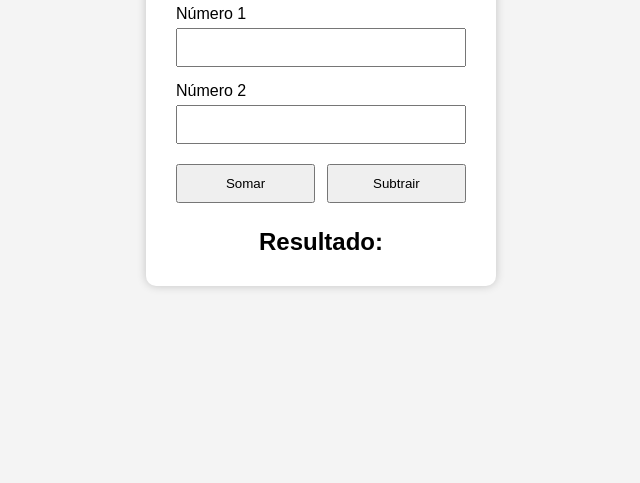
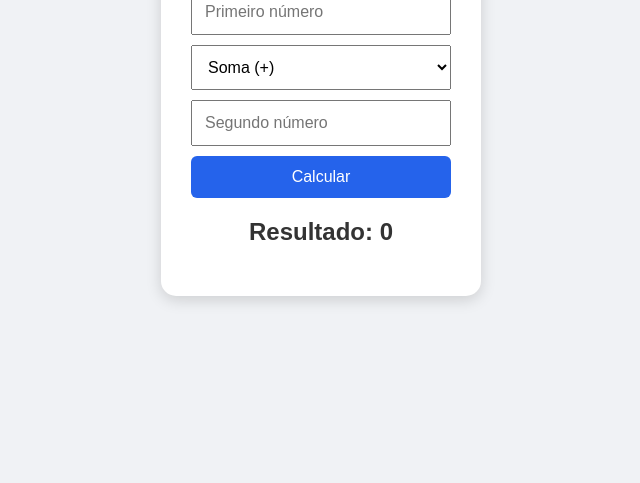
Before and after one commit to Lyviaanjos/calculadora-multifuncional, a plain HTML site: page calculadora multifuncional/index.html in a window 1280 px wide. Shown: the part 317-800 px from the top of the page, without its empty margins (319-959 px from the left). Drawn offline with Linux system fonts and the light colour scheme.

Commit message:
Organiza os arquivos da calculadora

```diff
--- a/calculadora multifuncional/index.html
+++ b/calculadora multifuncional/index.html
@@ -1,39 +1,31 @@
+
 <!DOCTYPE html>
 <html lang="pt-BR">
-
 <head>
     <meta charset="UTF-8">
     <meta name="viewport" content="width=device-width, initial-scale=1.0">
     <title>Calculadora Multifuncional</title>
-
     <link rel="stylesheet" href="style.css">
 </head>
-
 <body>
 
     <div class="calculadora">
+        <h1>Calculadora</h1>
 
-        <h1>Calculadora Multifuncional</h1>
+        <input type="number" id="numero1" placeholder="Primeiro número">
 
-        <label>Número 1</label>
-        <input type="number" id="numero1">
+        <select id="operacao">
+            <option value="soma">Soma (+)</option>
+            <option value="subtracao">Subtração (-)</option>
+        </select>
 
-        <label>Número 2</label>
-        <input type="number" id="numero2">
+        <input type="number" id="numero2" placeholder="Segundo número">
 
-        <div class="botoes">
-            <button onclick="somar()">Somar</button>
-            <button onclick="subtrair()">Subtrair</button>
-        </div>
+        <button onclick="calcular()">Calcular</button>
 
-        <h2 id="resultado">
-            Resultado:
-        </h2>
-
+        <h2 id="resultado">Resultado: 0</h2>
     </div>
 
     <script src="script.js"></script>
-
 </body>
-
 </html>
--- a/calculadora multifuncional/script.js
+++ b/calculadora multifuncional/script.js
@@ -1,17 +1,17 @@
-function somar() {
-    let numero1 = Number(document.getElementById("numero1").value);
-    let numero2 = Number(document.getElementById("numero2").value);
 
-    let resultado = numero1 + numero2;
+function calcular() {
+    const numero1 = Number(document.getElementById("numero1").value);
+    const numero2 = Number(document.getElementById("numero2").value);
+    const operacao = document.getElementById("operacao").value;
 
-    document.getElementById("resultado").innerHTML = "Resultado: " + resultado;
+    let resultado;
+
+    if (operacao === "soma") {
+        resultado = numero1 + numero2;
+    } else if (operacao === "subtracao") {
+        resultado = numero1 - numero2;
+    }
+
+    document.getElementById("resultado").textContent =
+        "Resultado: " + resultado;
 }
-
-function subtrair() {
-    let numero1 = Number(document.getElementById("numero1").value);
-    let numero2 = Number(document.getElementById("numero2").value);
-
-    let resultado = numero1 - numero2;
-
-    document.getElementById("resultado").innerHTML = "Resultado: " + resultado;
-}
--- a/calculadora multifuncional/style.css
+++ b/calculadora multifuncional/style.css
@@ -1,78 +1,53 @@
-*{
-    margin:0;
-    padding:0;
-    box-sizing:border-box;
+
+* {
+    box-sizing: border-box;
 }
 
-body{
-
-    font-family: Arial, Helvetica, sans-serif;
-    background:#f4f4f4;
-
-    display:flex;
-    justify-content:center;
-    align-items:center;
-
-    height:100vh;
-
+body {
+    font-family: Arial, sans-serif;
+    background-color: #f0f2f5;
+    display: flex;
+    justify-content: center;
+    align-items: center;
+    min-height: 100vh;
+    margin: 0;
 }
 
-.calculadora{
-
-    background:white;
-    padding:30px;
-
-    width:350px;
-
-    border-radius:10px;
-
-    box-shadow:0px 0px 10px rgba(0,0,0,.2);
-
+.calculadora {
+    background-color: white;
+    padding: 30px;
+    border-radius: 15px;
+    box-shadow: 0 4px 15px rgba(0, 0, 0, 0.15);
+    width: 320px;
+    text-align: center;
 }
 
-h1{
-
-    text-align:center;
-    margin-bottom:20px;
-
+h1 {
+    color: #333;
 }
 
-label{
-
-    display:block;
-    margin-top:15px;
-
+input,
+select,
+button {
+    width: 100%;
+    padding: 12px;
+    margin-top: 10px;
+    font-size: 16px;
 }
 
-input{
-
-    width:100%;
-    padding:10px;
-    margin-top:5px;
-
+button {
+    background-color: #2563eb;
+    color: white;
+    border: none;
+    border-radius: 6px;
+    cursor: pointer;
 }
 
-.botoes{
-
-    display:flex;
-    justify-content:space-between;
-
-    margin-top:20px;
-
+button:hover {
+    background-color: #1d4ed8;
 }
 
-button{
-
-    width:48%;
-    padding:10px;
-
-    cursor:pointer;
-
+#resultado {
+    margin-top: 20px;
+    color: #333;
 }
-
-#resultado{
-
-    margin-top:25px;
-    text-align:center;
-
-}
```
Also changed, not shown: calculadora multifuncional/Novo(a) Documento de Texto.txt (deleted).
